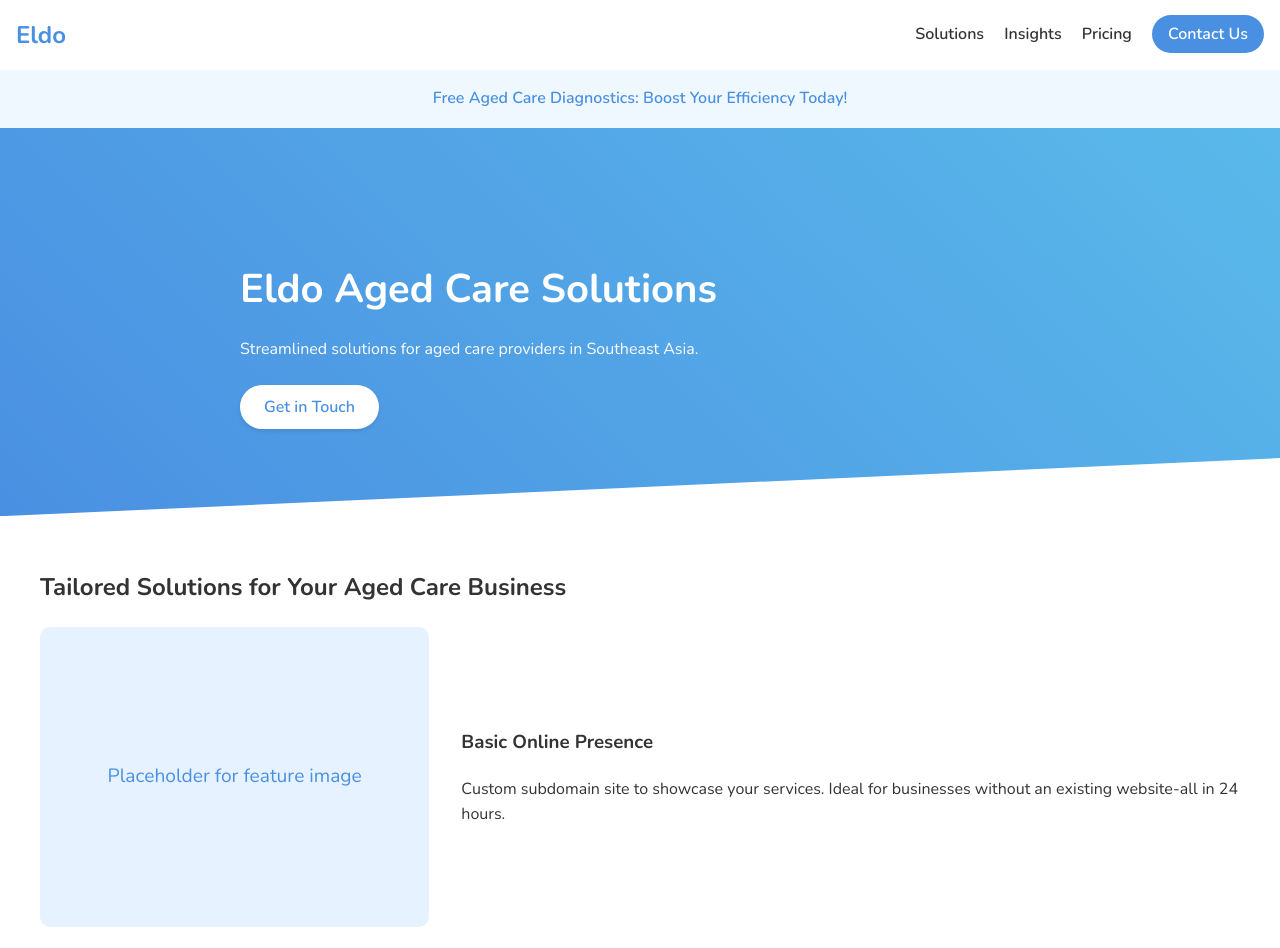
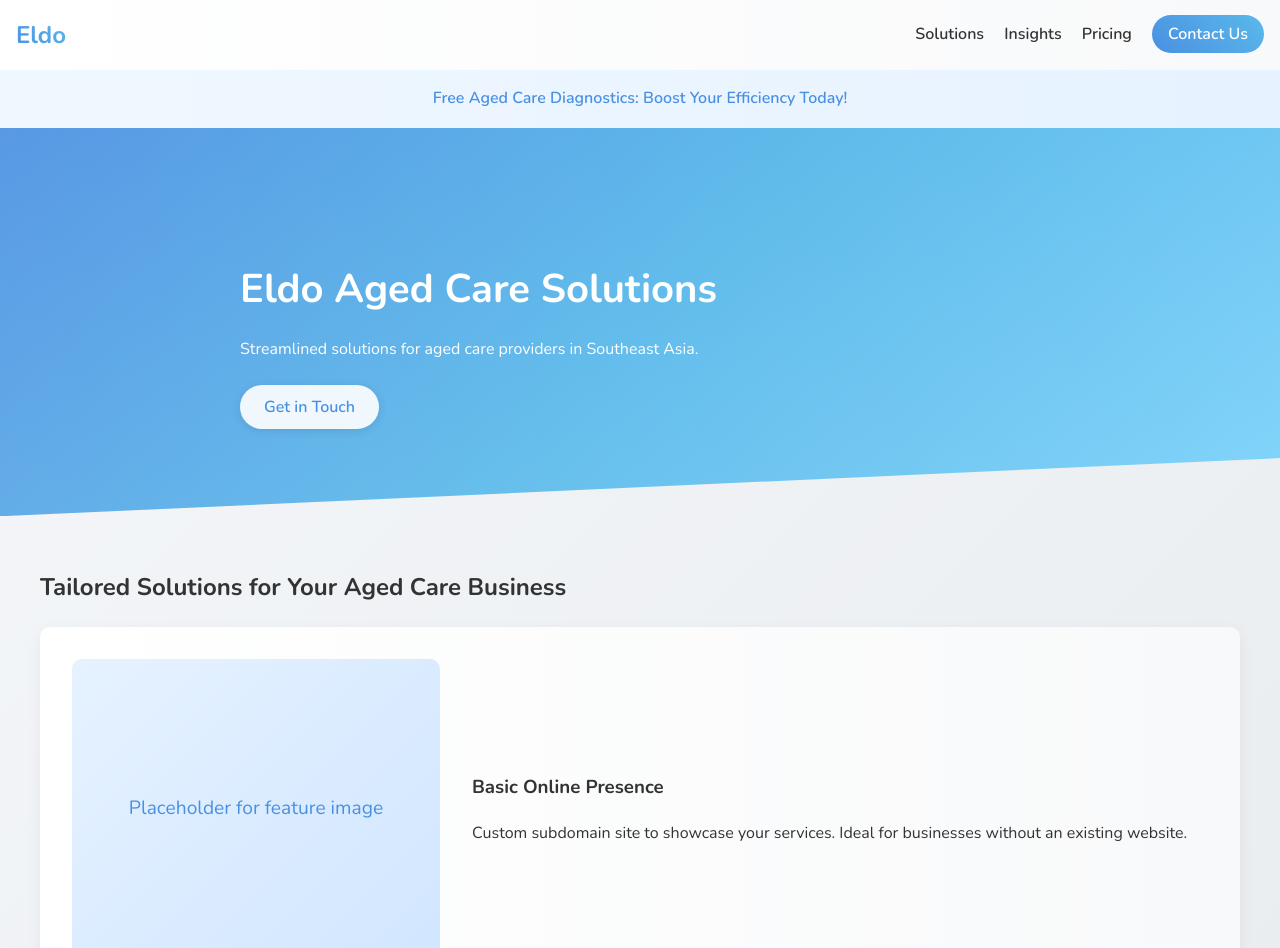
Before and after one commit to knkrtech/eldotest, a plain HTML site: page index.html in a window 1280 px wide. Shown: the top 948 px of the page. Drawn offline with nearby package versions, Linux system fonts and the light colour scheme.

Commit message:
add gradients

```diff
--- a/index.html
+++ b/index.html
@@ -12,46 +12,68 @@
             font-family: 'Nunito', sans-serif;
             line-height: 1.6;
             color: #333;
+            background: linear-gradient(135deg, #f5f7fa 0%, #e4e8eb 100%);
         }
         header {
-            background: #fff;
+            background: linear-gradient(to right, #ffffff, #f8f9fa);
             padding: 1rem;
             display: flex;
             justify-content: space-between;
             align-items: center;
-            box-shadow: 0 2px 4px rgba(0,0,0,0.1);
+            box-shadow: 0 2px 10px rgba(0,0,0,0.05);
         }
         .logo {
             font-size: 1.5rem;
             font-weight: 700;
-            color: #4A90E2;
+            background: linear-gradient(45deg, #4A90E2, #5AB9EA);
+            -webkit-background-clip: text;
+            -webkit-text-fill-color: transparent;
         }
         nav a {
             margin-left: 1rem;
             text-decoration: none;
             color: #333;
             font-weight: 600;
+            transition: color 0.3s ease;
+        }
+        nav a:hover {
+            color: #4A90E2;
         }
         .cta-button {
-            background: #4A90E2;
+            background: linear-gradient(45deg, #4A90E2, #5AB9EA);
             color: #fff;
             padding: 0.5rem 1rem;
             border-radius: 25px;
             text-decoration: none;
-            transition: background-color 0.3s ease;
+            transition: all 0.3s ease;
         }
         .cta-button:hover {
-            background: #3A7BC8;
+            background: linear-gradient(45deg, #3A7BC8, #4AA8D8);
+            box-shadow: 0 4px 15px rgba(74, 144, 226, 0.3);
         }
         .hero {
-            background: linear-gradient(45deg, #4A90E2, #5AB9EA);
+            background: linear-gradient(135deg, #4A90E2 0%, #5AB9EA 50%, #81D4FA 100%);
             color: #fff;
-            padding: 6rem 2rem; /* Increased padding for more height */
+            padding: 6rem 2rem;
             clip-path: polygon(0 0, 100% 0, 100% 85%, 0 100%);
+            position: relative;
+            overflow: hidden;
+        }
+        .hero::before {
+            content: "";
+            position: absolute;
+            top: 0;
+            left: 0;
+            right: 0;
+            bottom: 0;
+            background: linear-gradient(45deg, rgba(255,255,255,0.1) 0%, rgba(255,255,255,0) 100%);
+            z-index: 1;
         }
         .hero-content {
             max-width: 800px;
             margin: 0 auto;
+            position: relative;
+            z-index: 2;
         }
         h1 {
             font-size: 2.5rem;
@@ -59,20 +81,23 @@
             font-weight: 700;
         }
         .hero p {
-            margin-bottom: 2rem; /* Increased margin for consistent spacing */
+            margin-bottom: 2rem;
         }
         .hero .cta-button {
-            background: #fff;
+            background: rgba(255,255,255,0.9);
             color: #4A90E2;
             font-weight: 600;
-            padding: 0.7rem 1.5rem; /* Larger button */
-            box-shadow: 0 2px 4px rgba(0,0,0,0.1); /* Added shadow for visibility */
+            padding: 0.7rem 1.5rem;
+            box-shadow: 0 2px 10px rgba(0,0,0,0.1);
+            transition: all 0.3s ease;
         }
         .hero .cta-button:hover {
-            background: #f0f0f0;
+            background: #fff;
+            box-shadow: 0 4px 15px rgba(0,0,0,0.15);
+            transform: translateY(-2px);
         }
         .promo-banner {
-            background: #f0f8ff;
+            background: linear-gradient(to right, #f0f8ff, #e6f2ff);
             padding: 1rem;
             text-align: center;
             font-weight: 600;
@@ -87,6 +112,10 @@
             display: flex;
             align-items: center;
             margin-bottom: 2rem;
+            background: linear-gradient(to right, #ffffff, #f8f9fa);
+            padding: 2rem;
+            border-radius: 10px;
+            box-shadow: 0 4px 15px rgba(0,0,0,0.05);
         }
         .feature-image {
             flex: 1;
@@ -96,7 +125,7 @@
             flex: 2;
         }
         .placeholder-image {
-            background: #e6f2ff;
+            background: linear-gradient(135deg, #e6f2ff 0%, #d1e6ff 100%);
             width: 100%;
             height: 300px;
             display: flex;
@@ -107,10 +136,11 @@
             border-radius: 10px;
         }
         .bottom-cta {
-            background: #f0f8ff;
+            background: linear-gradient(135deg, #f0f8ff 0%, #e6f2ff 100%);
             padding: 4rem 2rem;
             text-align: center;
             margin-top: 2rem;
+            border-radius: 10px;
         }
         .bottom-cta h2 {
             font-size: 2rem;
@@ -151,7 +181,7 @@
             </div>
             <div class="feature-content">
                 <h3>Basic Online Presence</h3>
-                <p>Custom subdomain site to showcase your services. Ideal for businesses without an existing website-all in 24 hours.</p>
+                <p>Custom subdomain site to showcase your services. Ideal for businesses without an existing website.</p>
             </div>
         </div>
 
```
